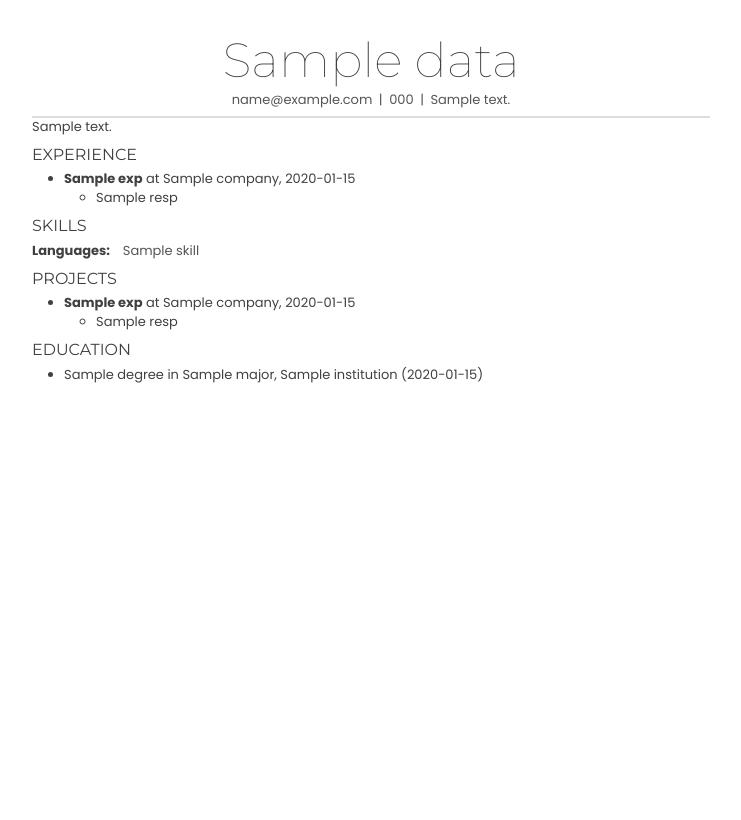
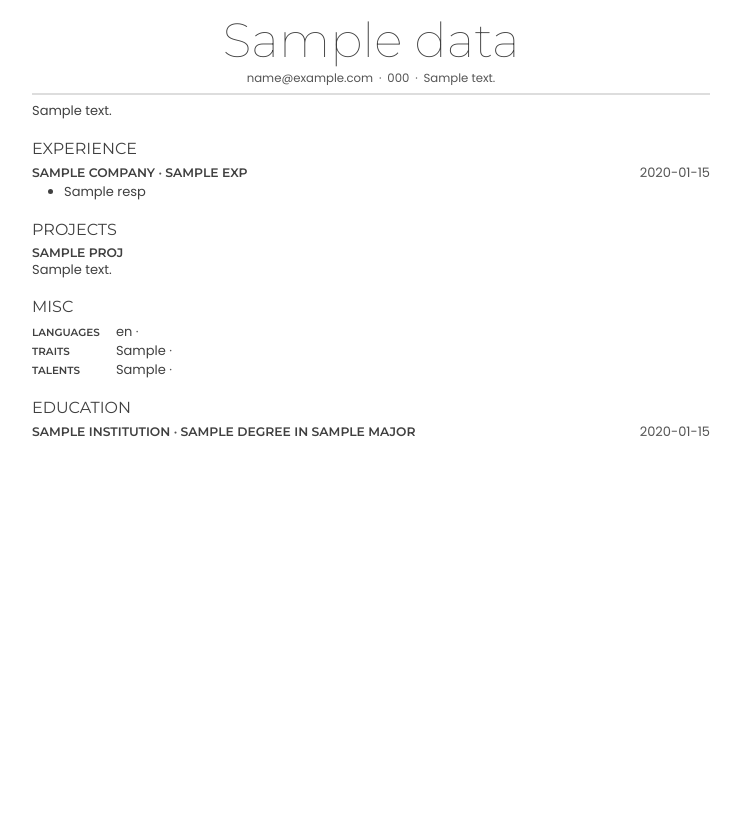
Before and after one commit to lloydlobo/SmartCV, a Python web app: template templates/resume_template.html in a window 1280 px wide. Shown: the whole page, without its empty margins (269-1010 px from the left). Run offline with Jinja, Linux system fonts and the light colour scheme; the template is opened without the code that fills it: most values are stand-ins (such as "Sample title", 1, 10 or a date in 2020).

Commit message:
feat: use cohesive styling for new sections

```diff
--- a/main.py
+++ b/main.py
@@ -47,7 +47,6 @@ def generate_resume(yaml_file, template_file, output_pdf):
     # --------------------------------------------------------------------------
     # Render the template with YAML data
     rendered_resume = template.render(data=data)
-    print(rendered_resume)
     return rendered_resume
 
     # --------------------------------------------------------------------------
--- a/templates/resume_template.html
+++ b/templates/resume_template.html
@@ -21,60 +21,82 @@
         <h1>{{ data.name }}</h1>
         <div class="contact flex">
             <span>{{ data.contact.email }}</span>
-        <span>|</span>
+            <span> · </span>
             <span>{{ data.contact.phone }}</span>
-        <span>|</span>
+            <span> · </span>
             <span>{{ data.contact.address }}</span>
         </div>
         <hr>
-    <p>{{ data.summary }}</p>
+        <p class="hero-summary">{{ data.summary }}</p>
 
         <h2>Experience</h2>
-    <ul>
+        <div class="flow">
             {% for exp in data.experience %}
-        <li>
-            <strong>{{ exp.title }}</strong> at {{ exp.company }}, {{ exp.dates
-            }}
+            <div>
+                <div class="experience-item flex">
+                    <h3>{{ exp.company }}<span> · </span>{{ exp.title }}</h3>
+                    <span>{{ exp.dates }}</span>
+                </div>
                 <ul>
                     {% for resp in exp.responsibilities %}
                     <li>{{ resp }}</li>
                     {% endfor %}
                 </ul>
-        </li>
-        {% endfor %}
-    </ul>
-
-    <h2>Skills</h2>
-    <div class="flex">
-        <strong>Languages:&nbsp;</strong>
-        {% for skill in data.skills %}
-        <span>{{ skill }}&nbsp;</span>
+            </div>
             {% endfor %}
         </div>
 
         <h2>Projects</h2>
-    <ul>
-        {% for exp in data.experience %}
-        <li>
-            <strong>{{ exp.title }}</strong> at {{ exp.company }}, {{ exp.dates
-            }}
-            <ul>
-                {% for resp in exp.responsibilities %}
-                <li>{{ resp }}</li>
+        <div class="flow">
+            {% for proj in data.projects %}
+            <div>
+                <h3><a href="{{ proj.url }}">{{ proj.name }}</a></h3>
+                <p>{{ proj.description }}</p>
+            </div>
             {% endfor %}
-            </ul>
-        </li>
+        </div>
+
+        <h2>Misc</h2>
+        <div class="">
+            <div class="flex">
+            <h3 class="skill-category">Languages</h3>
+            {% for skill in data.skills %}
+                {% for skill_lang in skill.languages %}
+                    <div>{{ skill_lang }}<span>&nbsp;·&nbsp;</span></div>
                 {% endfor %}
-    </ul>
+            {% endfor %}
+            </div>
+            <div class="flex">
+            <h3 class="skill-category">Traits</h3>
+            {% for skill in data.skills %}
+                {% for skill_trait in skill.traits %}
+                    <div>{{ skill_trait }}<span>&nbsp;·&nbsp;</span></div>
+                {% endfor %}
+            {% endfor %}
+            </div>
+            <div class="flex">
+            <h3 class="skill-category">Talents</h3>
+            {% for skill in data.skills %}
+                {% for skill_talent in skill.talents %}
+                    <div>{{ skill_talent }}<span>&nbsp;·&nbsp;</span></div>
+                {% endfor %}
+            {% endfor %}
+            </div>
+        </div>
 
         <h2>Education</h2>
-    <ul>
+        <div class="flow">
         {% for edu in data.education %}
-        <li>{{ edu.degree }} in {{ edu.major }},
-            {{ edu.institution }} ({{ edu.dates }})
-        </li>
+            <div class="experience-item flex">
+                <h3 class="flex">
+                    {{ edu.institution }}
+                    <span>&nbsp;·&nbsp;</span>
+                    {{ edu.degree }} in {{ edu.major }}
+                </h3>
+                <span>{{ edu.dates }}</span>
+            </div>
         {% endfor %}
-    </ul>
+        </div>
     </article>
 </body>
 
--- a/templates/style_resume_template.css
+++ b/templates/style_resume_template.css
@@ -9,6 +9,7 @@
   --text-secondary: hsl(0deg 0% 10% / 64%);
   --text-secondary: hsl(200 5% 44%);
   --text-secondary: hsl(193.33deg 5.39% 32.75%);
+  --text-neutral-900: hsl(0deg 0% 0%);
 
   --bg-primary: hsl(190.91deg 33.33% 97.02%);
   --bg-tertiary: hsl(210deg 4.76% 91%);
@@ -119,22 +120,29 @@ h2 {
   font-size: 1.15rem;
   font-size: 1rem;
   font-weight: 400;
+  margin-block-start: 1.125em;
 }
 
 h3 {
-  font-size: 1.125rem;
-  font-size: 0.95rem;
-  font-weight: 400;
+  font-size: 0.85rem;
+  /* body font size 13px */
+  font-size: 1em;
+  font-size: 95%;
+  font-weight: 600;
+  /*  color: var(--text-neutral-900);*/
 }
 
-h4 { font-weight: 700;
+h3 a {
+  text-decoration: none;
+}
 
+h4 {
   font-weight: lighter;
-
-  font-size: 0.875rem; }
+  font-size: 0.875rem;
+}
 
 p {
-  hyphens: auto;
+  /*  hyphens: auto;*/
   margin: 0;
   padding: 0;
 }
@@ -235,7 +243,7 @@ body {
   margin-inline: auto;
   max-width: 800px;
   max-width: 750px;
-    margin: 20px auto;
+  margin: 0px auto;
   padding: 0 20px;
   background-color: #fff;
   /* box-shadow: 0 0 10px rgba(0, 0, 0, 0.1); */
@@ -285,6 +293,7 @@ li {
 .flex {
   display: flex;
   flex-wrap: wrap;
+  align-items: center;
 }
 
 .flex strong {
@@ -293,9 +302,27 @@ li {
 
 /* Add more specific styling as needed */
 
+
+.hero-summary {
+  margin-block-start: .5em;
+}
+
 .contact {
   gap: .5em;
   margin-inline: auto;
   width: 100%;
   place-content: center;
+  font-size: 90%;
 }
+
+.experience-item {
+  justify-content: space-between;
+}
+
+.skill-category {
+  line-height: 1.45;
+  font-size: 80%;
+  font-weight: 600;
+  margin-inline-end: 2ch;
+  min-width: 10ch;
+}
```
Lines whose indentation alone changed are shown as unchanged.
